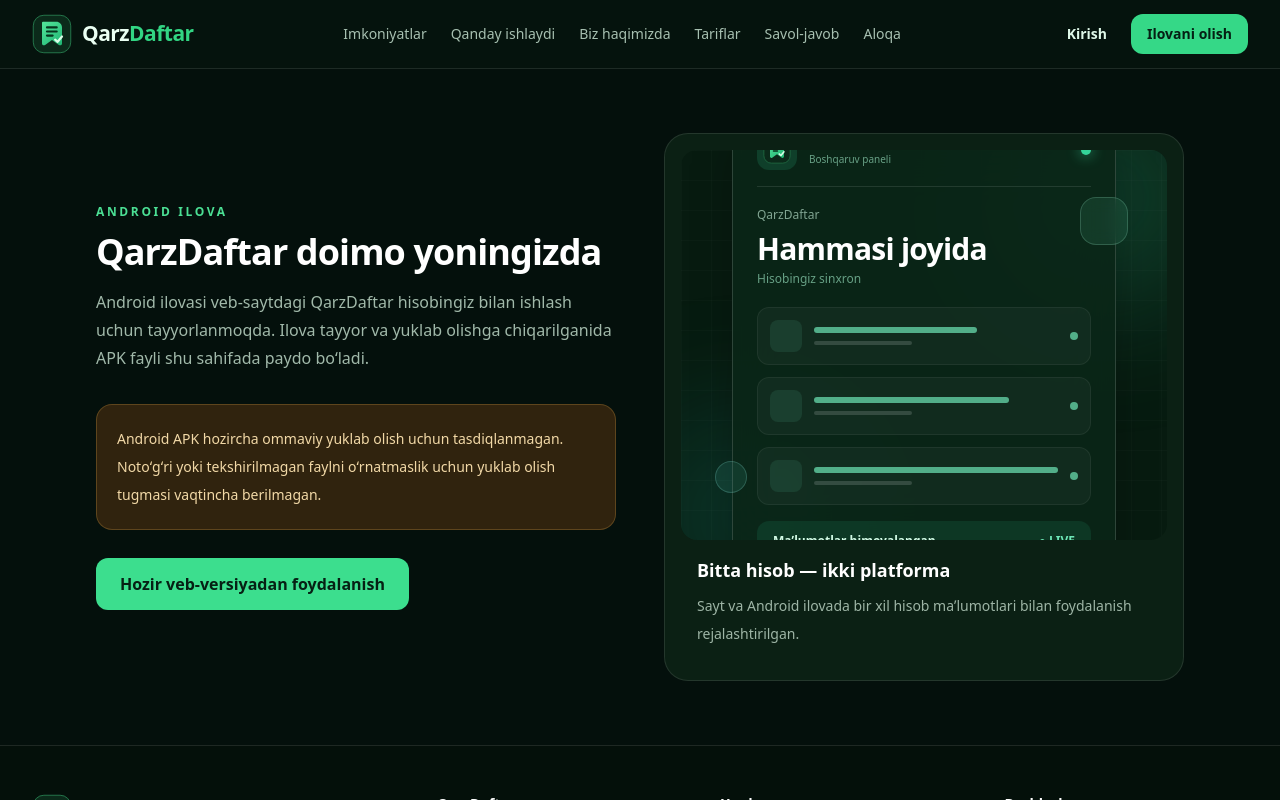
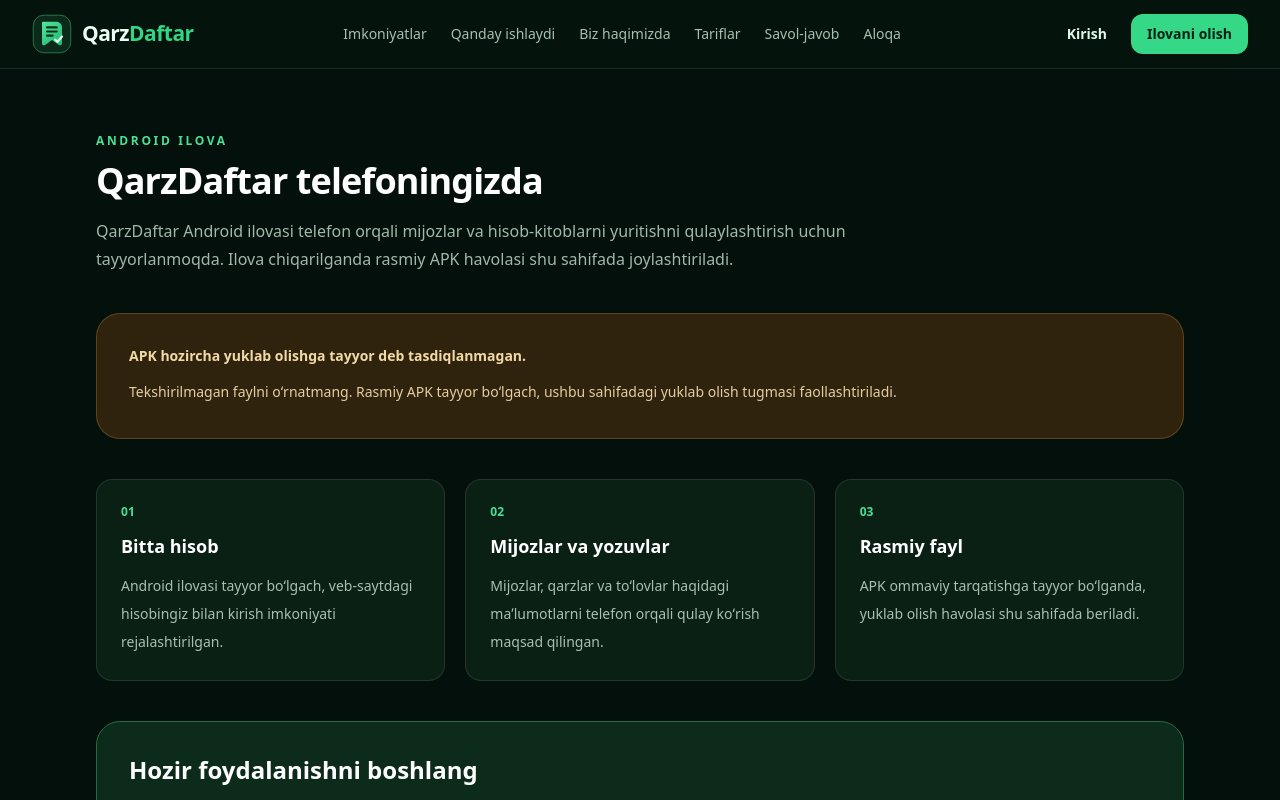
Before and after one commit to i04728109-cell/qarzdaftar, a Next.js app: page /download in a window 1280 px wide. Shown: the top 800 px of the page. Built offline with nearby package versions, Linux system fonts and the light colour scheme.

Commit message:
Expand Android app information and remove decorative mockup

```diff
--- a/src/app/download/page.tsx
+++ b/src/app/download/page.tsx
@@ -1,4 +1,17 @@
 import Link from "next/link";
 import { MarketingFrame, SectionHeading } from "@/components/Marketing";
-import MarketingPhoto from "@/components/MarketingPhoto";
-export default function DownloadPage(){return <MarketingFrame><section className="mx-auto max-w-6xl px-5 py-16 lg:px-8"><div className="grid items-center gap-12 lg:grid-cols-2"><div><SectionHeading eyebrow="Android ilova" title="QarzDaftar doimo yoningizda" text="Android ilovasi veb-saytdagi QarzDaftar hisobingiz bilan ishlash uchun tayyorlanmoqda. Ilova tayyor va yuklab olishga chiqarilganida APK fayli shu sahifada paydo boʻladi."/><div className="mt-8 rounded-2xl border border-[#8b692d]/50 bg-[#30230e] p-5 text-sm leading-7 text-[#f2d9a7]">Android APK hozircha ommaviy yuklab olish uchun tasdiqlanmagan. Notoʻgʻri yoki tekshirilmagan faylni oʻrnatmaslik uchun yuklab olish tugmasi vaqtincha berilmagan.</div><Link href="/login?next=/app" className="mt-7 inline-flex rounded-xl bg-[#3cde8e] px-6 py-3.5 font-bold text-[#062014]">Hozir veb-versiyadan foydalanish</Link></div><div className="overflow-hidden rounded-3xl border border-white/10 bg-[#0b2014] p-4"><MarketingPhoto spriteIndex={4} alt="QarzDaftar ilovasi smartfon ekranida" className="h-[390px] w-full rounded-2xl"/><div className="p-4"><p className="text-lg font-extrabold text-white">Bitta hisob — ikki platforma</p><p className="mt-2 text-sm leading-7 text-[#9eb5a6]">Sayt va Android ilovada bir xil hisob maʼlumotlari bilan foydalanish rejalashtirilgan.</p></div></div></div></section></MarketingFrame>}
+
+const points = [
+ ["Bitta hisob", "Android ilovasi tayyor boʻlgach, veb-saytdagi hisobingiz bilan kirish imkoniyati rejalashtirilgan."],
+ ["Mijozlar va yozuvlar", "Mijozlar, qarzlar va toʻlovlar haqidagi maʼlumotlarni telefon orqali qulay koʻrish maqsad qilingan."],
+ ["Rasmiy fayl", "APK ommaviy tarqatishga tayyor boʻlganda, yuklab olish havolasi shu sahifada beriladi."]
+];
+
+export default function DownloadPage() {
+ return <MarketingFrame><section className="mx-auto max-w-6xl px-5 py-16 lg:px-8">
+  <div className="max-w-3xl"><SectionHeading eyebrow="Android ilova" title="QarzDaftar telefoningizda" text="QarzDaftar Android ilovasi telefon orqali mijozlar va hisob-kitoblarni yuritishni qulaylashtirish uchun tayyorlanmoqda. Ilova chiqarilganda rasmiy APK havolasi shu sahifada joylashtiriladi." /></div>
+  <div className="mt-10 rounded-3xl border border-[#8b692d]/50 bg-[#30230e] p-7 sm:p-8"><p className="text-sm font-bold text-[#f2d9a7]">APK hozircha yuklab olishga tayyor deb tasdiqlanmagan.</p><p className="mt-3 text-sm leading-7 text-[#e4cda3]">Tekshirilmagan faylni oʻrnatmang. Rasmiy APK tayyor boʻlgach, ushbu sahifadagi yuklab olish tugmasi faollashtiriladi.</p></div>
+  <div className="mt-10 grid gap-5 md:grid-cols-3">{points.map(([title,desc],i)=><article key={title} className="rounded-2xl border border-white/10 bg-[#0b2014] p-6"><p className="text-xs font-bold text-[#48df95]">0{i+1}</p><h2 className="mt-3 text-lg font-extrabold text-white">{title}</h2><p className="mt-3 text-sm leading-7 text-[#a9c0b1]">{desc}</p></article>)}</div>
+  <div className="mt-10 rounded-3xl border border-[#286a44] bg-[#0d2b1a] p-8"><h2 className="text-2xl font-black text-white">Hozir foydalanishni boshlang</h2><p className="mt-3 text-sm leading-7 text-[#a9c0b1]">Android ilova tayyor boʻlishini kutmasdan, QarzDaftar veb-versiyasiga telefon yoki kompyuteringiz brauzeridan kirishingiz mumkin.</p><Link href="/login?next=/app" className="mt-6 inline-flex rounded-xl bg-[#3cde8e] px-6 py-3 font-bold text-[#062014]">Veb-versiyaga kirish</Link></div>
+ </section></MarketingFrame>;
+}
```
